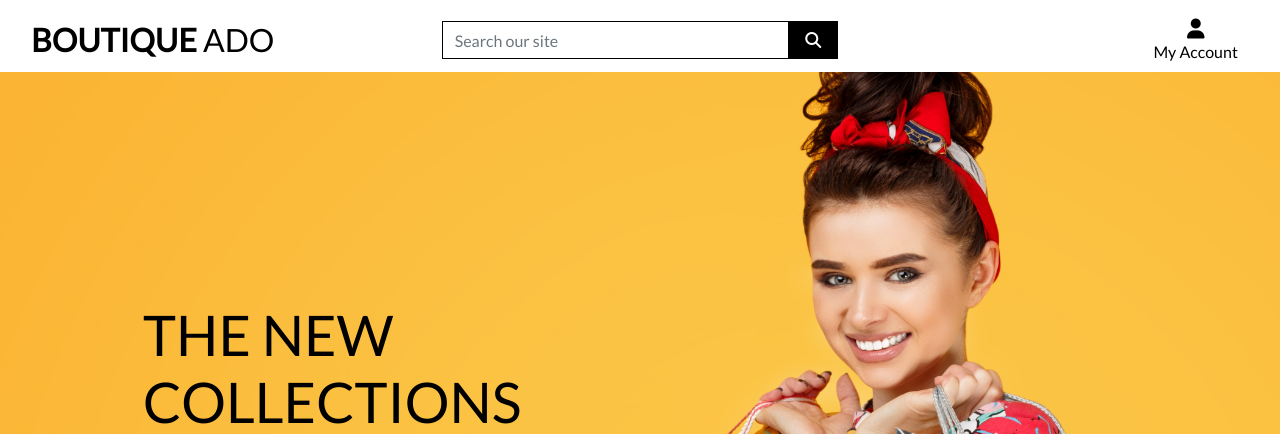
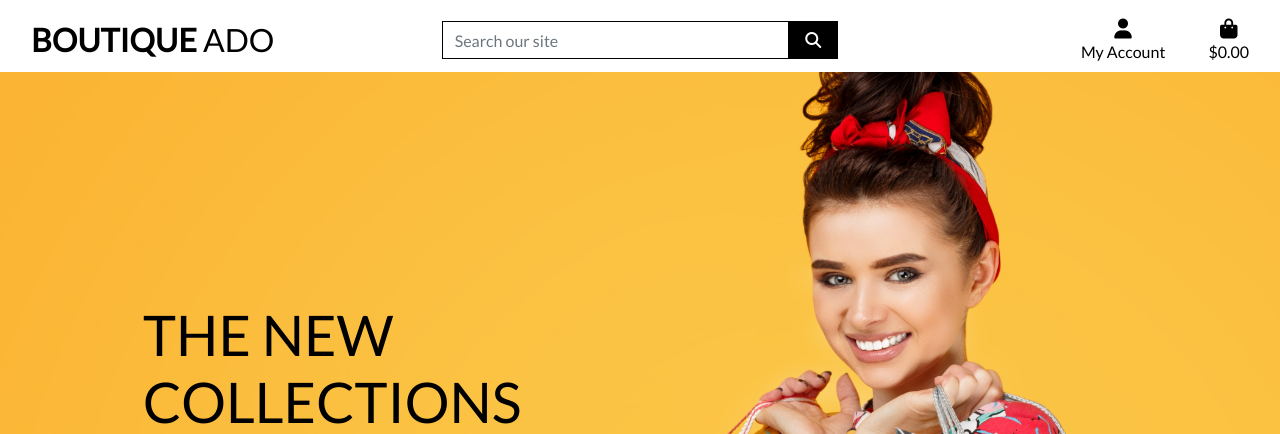
Before and after one commit to carwynteifion/boutique_ado_v1, a Django app: page / in a window 1280 px wide. Shown: the top 434 px of the page. Run offline with Django 3.2, Linux system fonts and the light colour scheme; some libraries are stand-ins or nearby versions.

Commit message:
Complete home page header and css

```diff
--- a/templates/base.html
+++ b/templates/base.html
@@ -78,7 +78,20 @@
                 {% endif %}
               </div>
             </li>
-            <li class="list-inline-item"></li>
+            <li class="list-inline-item">
+              <a class="{% if grand_total %}text-info font-weight-bold{% else %}text-black{% endif %} nav-link" href="">
+                <div class="text-center">
+                    <div><i class="fas fa-shopping-bag fa-lg"></i></div>
+                    <p class="my-0">
+                        {% if grand_total %}
+                            ${{ grand_total|floatformat:2 }}
+                        {% else %}
+                            $0.00
+                        {% endif %}
+                    </p>
+                </div>
+              </a>
+            </li>
           </ul>
         </div>
       </div>
```
